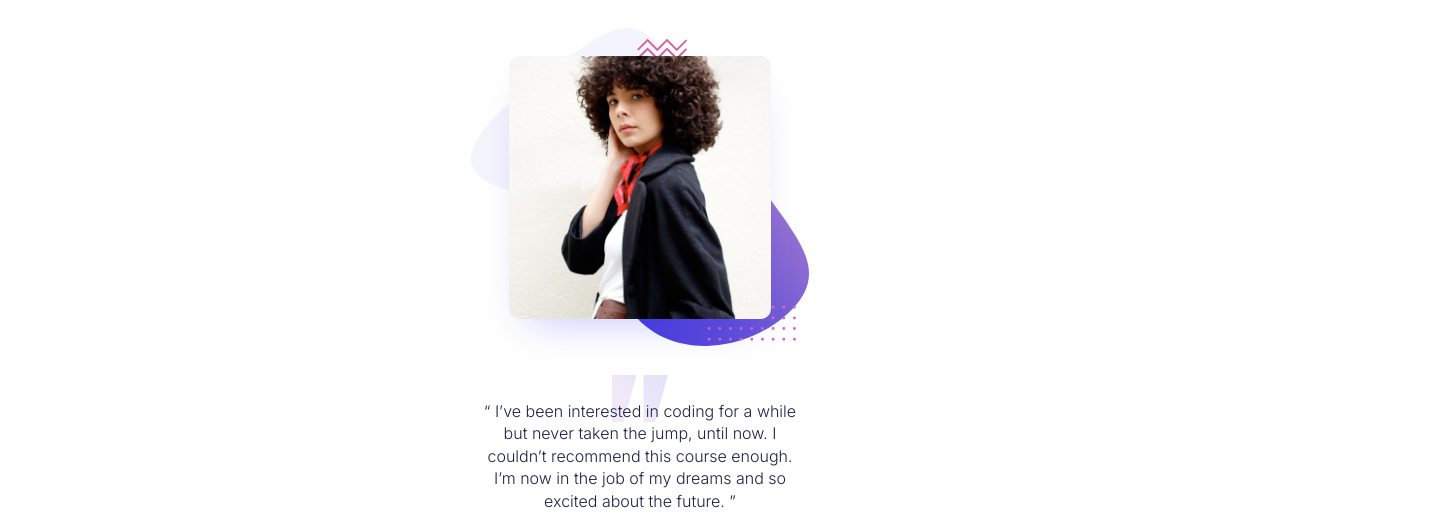
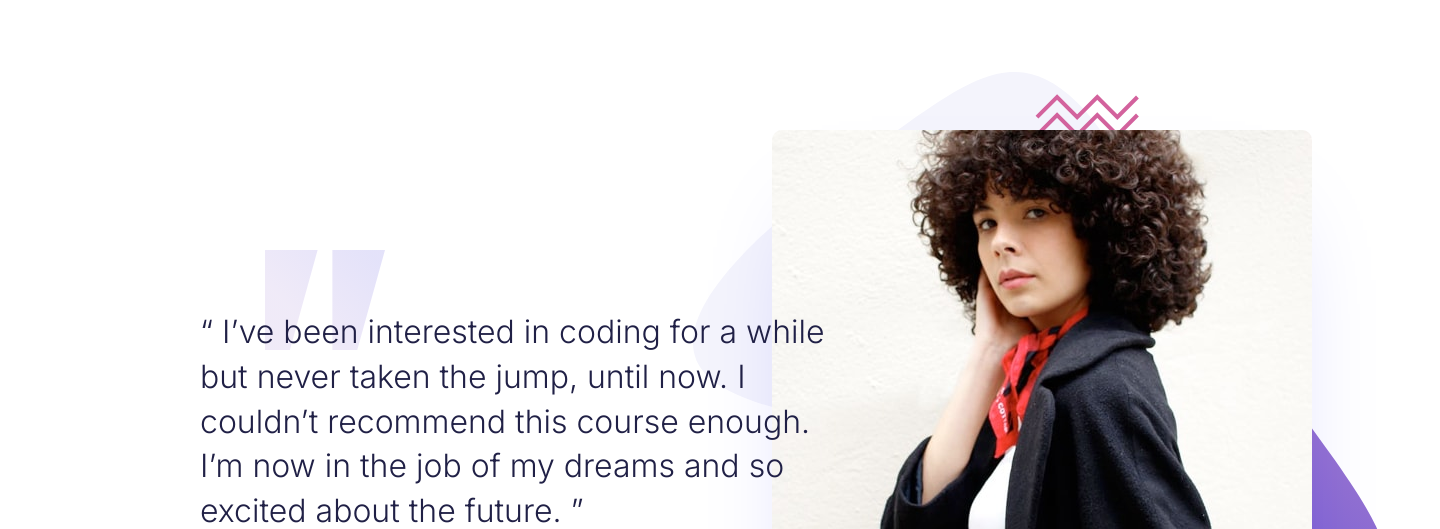
Before and after one commit to landiehan/coding-bootcamp-testimonials-slider-master, a plain HTML site: page index.html in a window 1280 px wide. Shown: the top 529 px of the page, 1440 px wide, since content can reach past the window. Drawn offline with Linux system fonts and the light colour scheme.

Commit message:
force to show desktop version 🙃

```diff
--- a/sass/_variables.scss
+++ b/sass/_variables.scss
@@ -7,4 +7,4 @@ $grayish-blue: hsl(240, 18%, 77%);
 $font-default: 'Inter', sans-serif;
 
 // BREAKPOINTS
-$bp-desktop: 1440px;
+$bp-desktop: 376px;
```
Also changed, not shown: css/styles.css.
